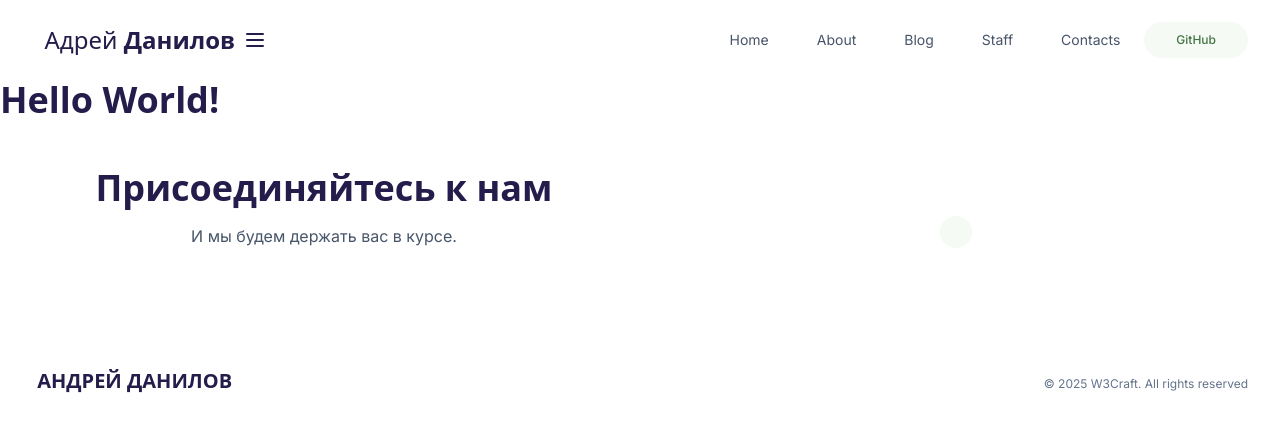
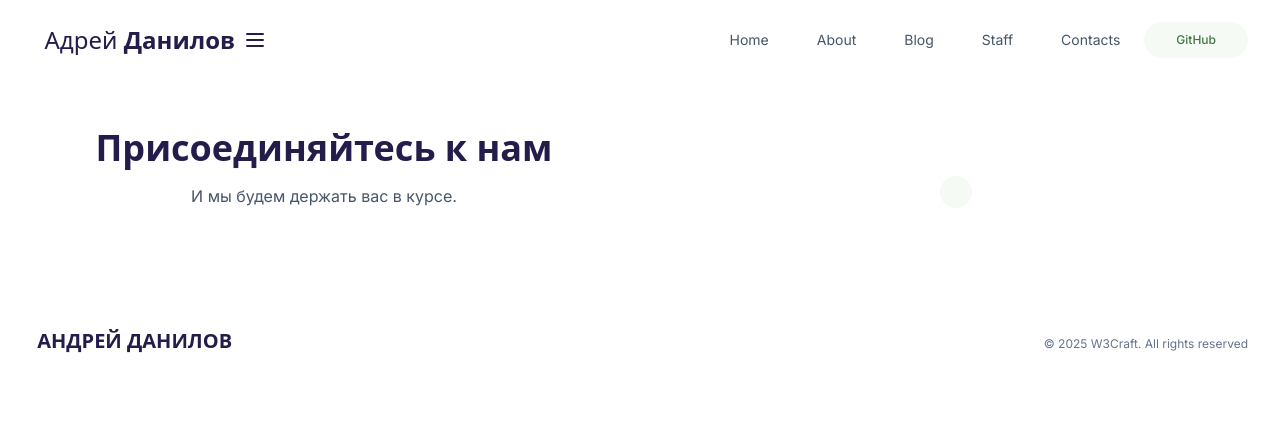
Before and after one commit to EvilPencil/www, a Jekyll site: the page built from index.html, in a window 1280 px wide. Shown: the top 432 px of the page. Built offline with Jekyll 4.4.1, drawn with Linux system fonts in a browser that asks for light colours.

Commit message:
Update index.html

```diff
--- a/index.html
+++ b/index.html
@@ -2,6 +2,3 @@
 layout: default
 title: home
 ---
-<dev class="lg:mt-12">
-  <h1 class="text-4xl font-semibold font-display text-blue-950 sm:text-6xl">Hello World!</h1>
-</dev>
```
